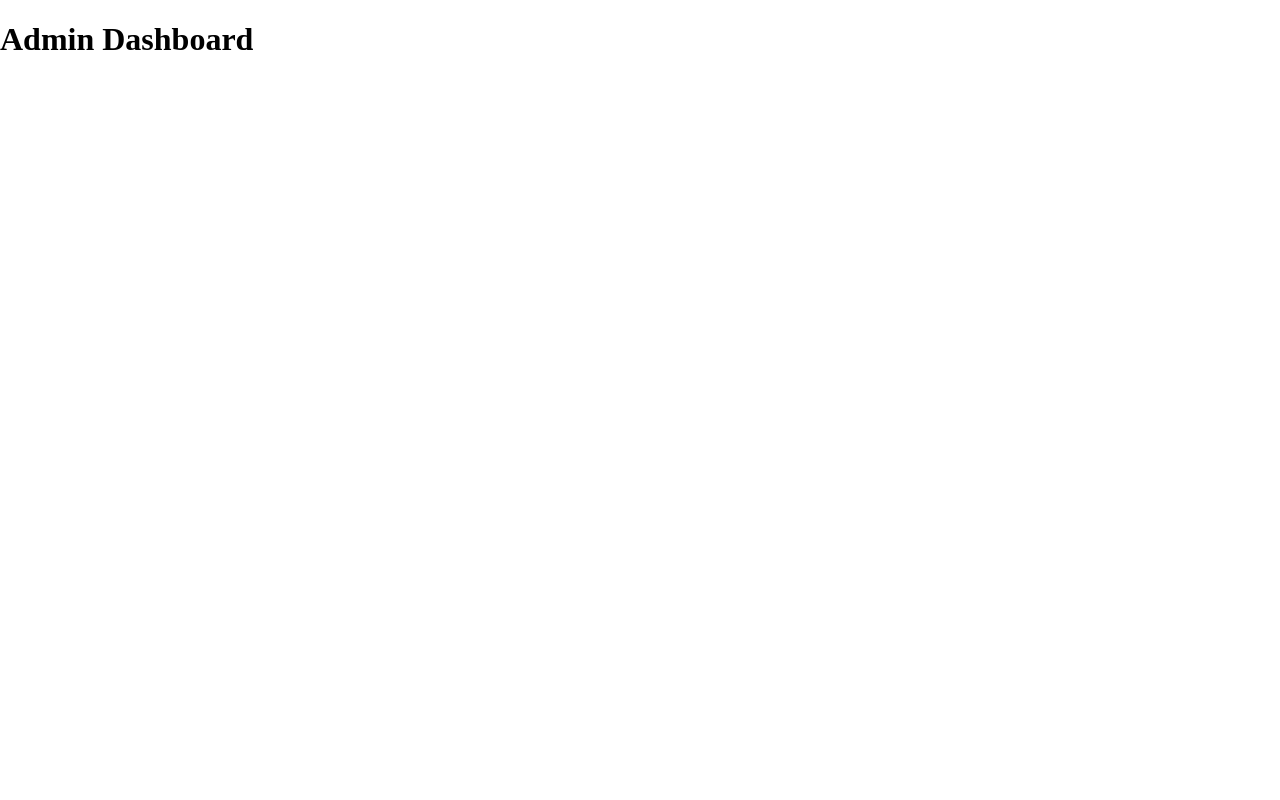
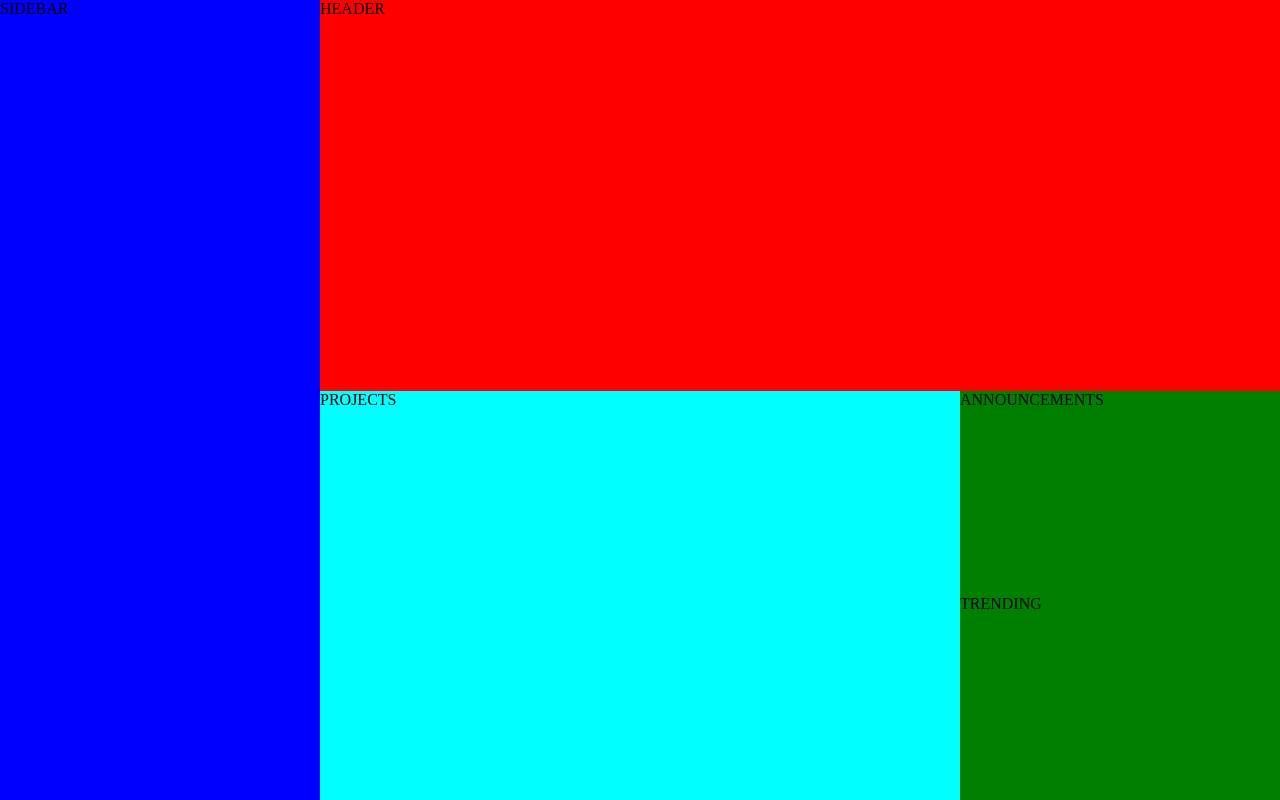
Before and after one commit to Motya22/odin-admin-dashboard, a plain HTML site: page index.html in a window 1280 px wide. Drawn offline with Linux system fonts and the light colour scheme.

Commit message:
Create basic layout

```diff
--- a/index.html
+++ b/index.html
@@ -7,6 +7,12 @@
     <link rel="stylesheet" href="styles.css" />
   </head>
   <body>
-    <h1>Admin Dashboard</h1>
+    <aside class="sidebar">SIDEBAR</aside>
+    <header class="header">HEADER</header>
+    <main class="main-content">
+      <section class="projects">PROJECTS</section>
+      <section class="announcements">ANNOUNCEMENTS</section>
+      <section class="trending">TRENDING</section>
+    </main>
   </body>
 </html>
--- a/styles.css
+++ b/styles.css
@@ -354,3 +354,30 @@ template {
 * {
   box-sizing: border-box;
 }
+
+body {
+  min-height: 100vh;
+  display: grid;
+  grid-template-columns: 1fr 3fr;
+}
+
+.sidebar {
+  background-color: blue;
+  grid-row: 1 / 3;
+}
+.header {
+  background-color: red;
+}
+.main-content {
+  background-color: green;
+  display: grid;
+  grid-template-columns: 2fr 1fr;
+}
+.projects {
+  background-color: aqua;
+  grid-row: 1 / 3;
+}
+.announcements {
+}
+.trending {
+}
```
